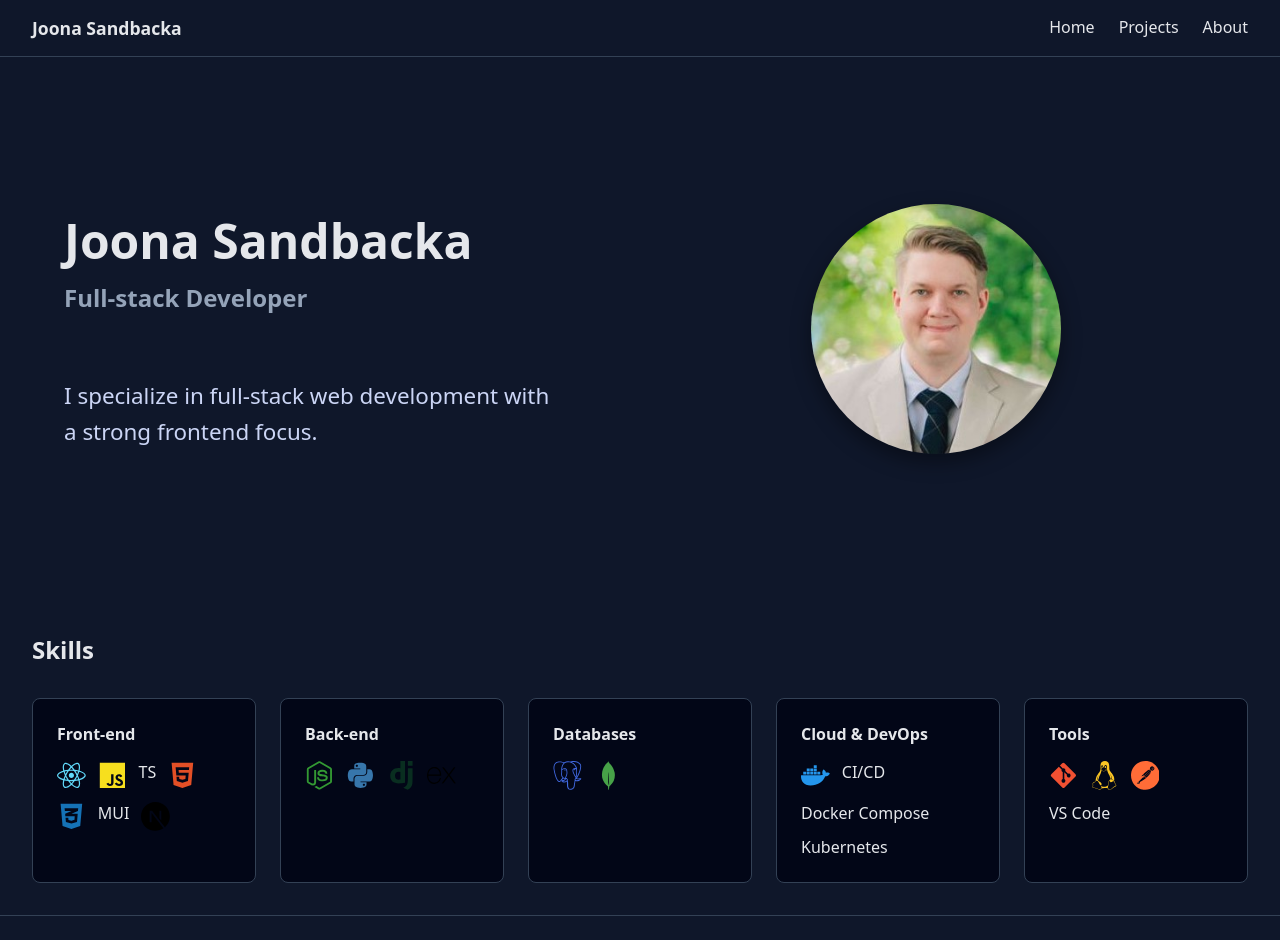
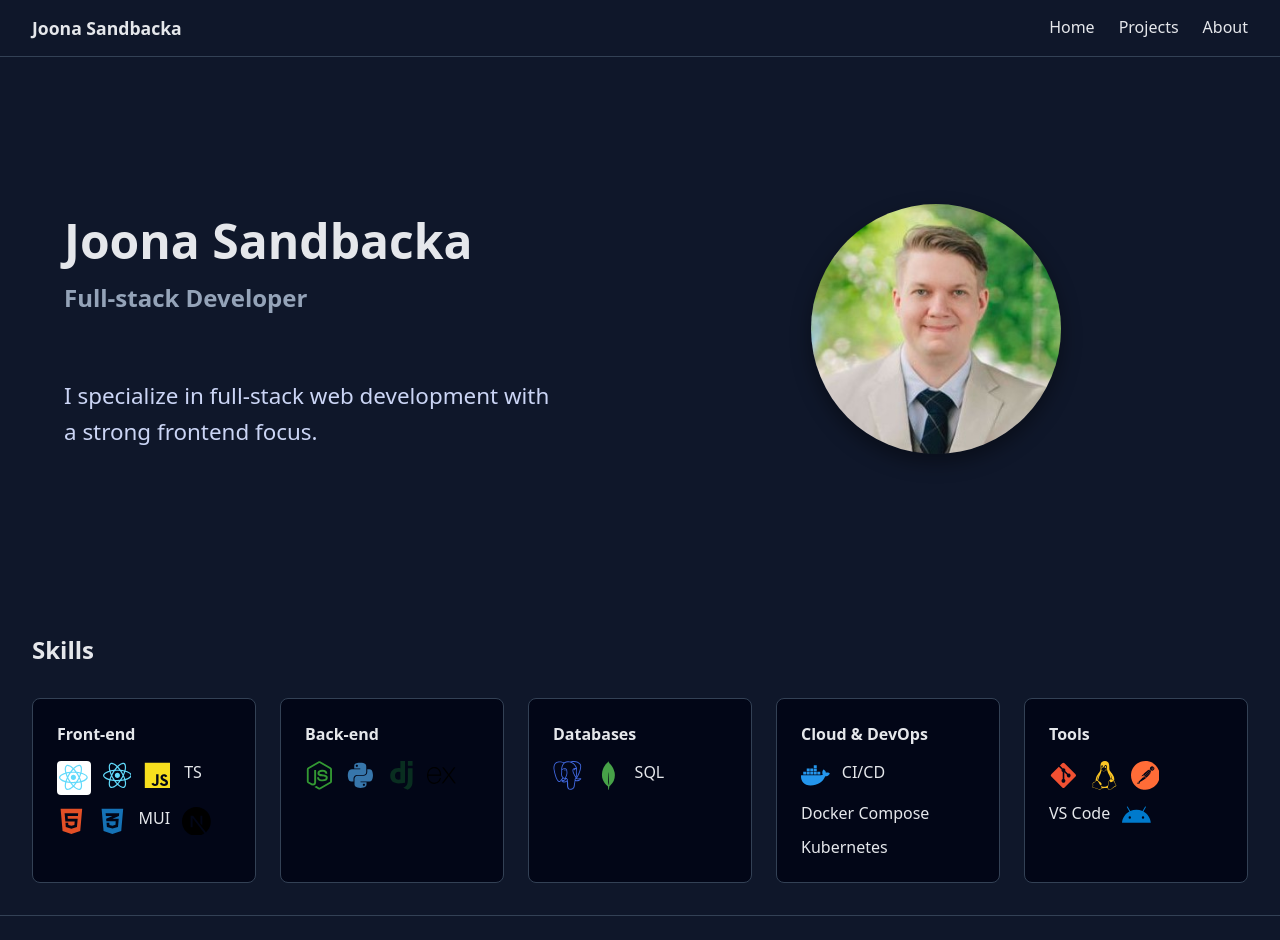
Before and after one commit to Jonttufantti/portfolio-website, a React (Vite) app: page / in a window 1280 px wide. Shown: the top 940 px of the page. Built offline with nearby package versions, Linux system fonts and the light colour scheme.

Commit message:
Update navbar & techstack

```diff
--- a/src/components/Navbar.jsx
+++ b/src/components/Navbar.jsx
@@ -3,7 +3,9 @@ import { NavLink } from "react-router-dom";
 export default function Navbar() {
   return (
     <nav style={styles.nav}>
-      <div style={styles.logo}>Joona Sandbacka</div>
+      <NavLink to="/" style={styles.logo}>
+        Joona Sandbacka
+      </NavLink>
       <div style={styles.links}>
         <NavLink to="/">Home</NavLink>
         <NavLink to="/projects">Projects</NavLink>
@@ -23,6 +25,8 @@ const styles = {
   logo: {
     fontWeight: "bold",
     fontSize: "1.1rem",
+    textDecoration: "none",
+    color: "inherit",
   },
   links: {
     display: "flex",
--- a/src/components/TechStack.jsx
+++ b/src/components/TechStack.jsx
@@ -8,7 +8,7 @@ import {
   FaGitAlt,
   FaLinux,
   FaPython,
-  FaCode,
+  FaAndroid,
 } from "react-icons/fa";
 
 import {
@@ -27,39 +27,69 @@ export default function TechStack() {
 
       <div style={styles.grid}>
         <Category title="Front-end">
-          <FaReact color="#61DAFB" />
-          <FaJs color="#F7DF1E" />
-          <span style={{ fontSize: "1rem" }}>TS</span>
-          <FaHtml5 color="#E34F26" />
-          <FaCss3Alt color="#1572B6" />
-          <span style={{ fontSize: "1rem" }}>MUI</span>
-          <SiNextdotjs color="#000000" />
+          {/* React with white background */}
+          <div
+            style={{
+              backgroundColor: "#fff",
+              borderRadius: "4px",
+              padding: "0.15rem",
+              display: "inline-flex",
+            }}
+            title="React"
+          >
+            <FaReact color="#61DAFB" />
+          </div>
+
+          {/* React Native */}
+          <FaReact color="#61DAFB" title="React Native" />
+          <FaJs color="#F7DF1E" title="JavaScript" />
+          <span style={{ fontSize: "1rem" }} title="TypeScript">
+            TS
+          </span>
+          <FaHtml5 color="#E34F26" title="HTML5" />
+          <FaCss3Alt color="#1572B6" title="CSS3" />
+          <span style={{ fontSize: "1rem" }} title="Material UI">
+            MUI
+          </span>
+          <SiNextdotjs color="#000000" title="Next.js" />
         </Category>
 
         <Category title="Back-end">
-          <FaNodeJs color="#339933" />
-          <FaPython color="#3776AB" />
-          <SiDjango color="#092E20" />
-          <SiExpress color="#000000" />
+          <FaNodeJs color="#339933" title="Node.js" />
+          <FaPython color="#3776AB" title="Python" />
+          <SiDjango color="#092E20" title="Django" />
+          <SiExpress color="#000000" title="Express.js" />
         </Category>
 
         <Category title="Databases">
-          <SiPostgresql color="#4169E1" />
-          <SiMongodb color="#47A248" />
+          <SiPostgresql color="#4169E1" title="PostgreSQL" />
+          <SiMongodb color="#47A248" title="MongoDB" />
+          <span style={{ fontSize: "1rem" }} title="SQL">
+            SQL
+          </span>
         </Category>
 
         <Category title="Cloud & DevOps">
-          <FaDocker color="#2496ED" />
-          <span style={{ fontSize: "1rem" }}>CI/CD</span>
-          <span style={{ fontSize: "1rem" }}>Docker Compose</span>
-          <span style={{ fontSize: "1rem" }}>Kubernetes</span>
+          <FaDocker color="#2496ED" title="Docker" />
+          <span style={{ fontSize: "1rem" }} title="CI/CD">
+            CI/CD
+          </span>
+          <span style={{ fontSize: "1rem" }} title="Docker Compose">
+            Docker Compose
+          </span>
+          <span style={{ fontSize: "1rem" }} title="Kubernetes">
+            Kubernetes
+          </span>
         </Category>
 
         <Category title="Tools">
-          <FaGitAlt color="#F05032" />
-          <FaLinux color="#FCC624" />
-          <SiPostman color="#FF6C37" />
-          <span style={{ fontSize: "1rem" }}>VS Code</span>
+          <FaGitAlt color="#F05032" title="Git" />
+          <FaLinux color="#FCC624" title="Linux" />
+          <SiPostman color="#FF6C37" title="Postman" />
+          <span style={{ fontSize: "1rem" }} title="Visual Studio Code">
+            VS Code
+          </span>
+          <FaAndroid color="#007ACC" title="Android Studio" />
         </Category>
       </div>
     </section>
```
